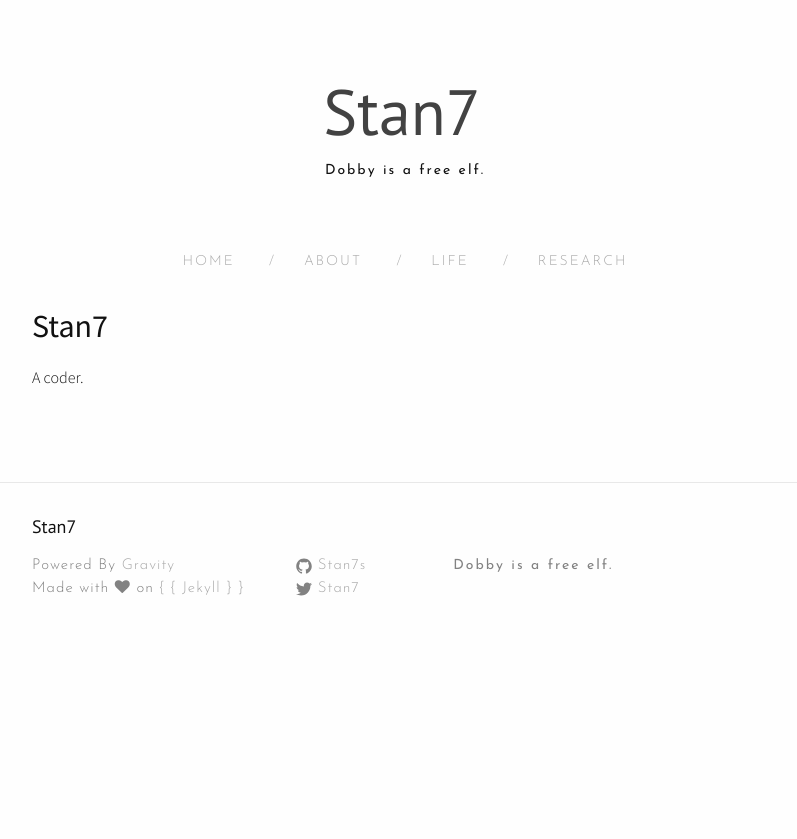
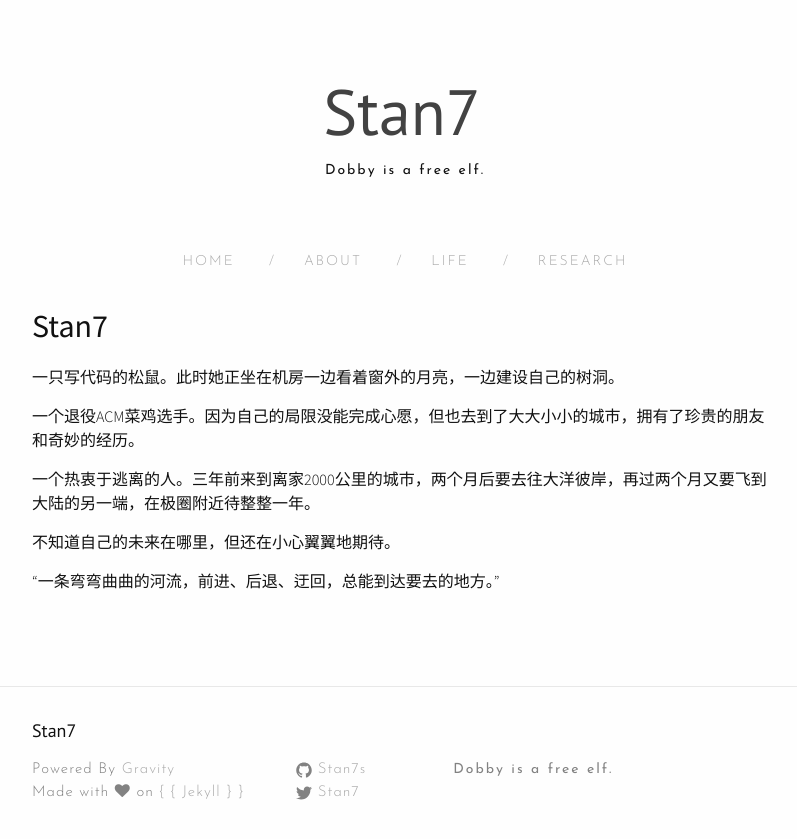
Before and after one commit to Stan7s/stan7s.github.io, a Jekyll site: the page built from about.md, in a window 1280 px wide. Shown: the top 839 px of the page, without its empty margins (238-1035 px from the left). Built offline with Jekyll 4.4.1, drawn with Linux system fonts in a browser that asks for light colours; nearby versions of some CDN libraries.

Commit message:
Update about.md

```diff
--- a/about.md
+++ b/about.md
@@ -5,4 +5,13 @@ permalink: /about/
 ---
 
 <h2>Stan7</h2>
-<p>A coder.</p>
+
+一只写代码的松鼠。此时她正坐在机房一边看着窗外的月亮，一边建设自己的树洞。
+
+一个退役ACM菜鸡选手。因为自己的局限没能完成心愿，但也去到了大大小小的城市，拥有了珍贵的朋友和奇妙的经历。
+
+一个热衷于逃离的人。三年前来到离家2000公里的城市，两个月后要去往大洋彼岸，再过两个月又要飞到大陆的另一端，在极圈附近待整整一年。
+
+不知道自己的未来在哪里，但还在小心翼翼地期待。
+
+“一条弯弯曲曲的河流，前进、后退、迂回，总能到达要去的地方。”
```
